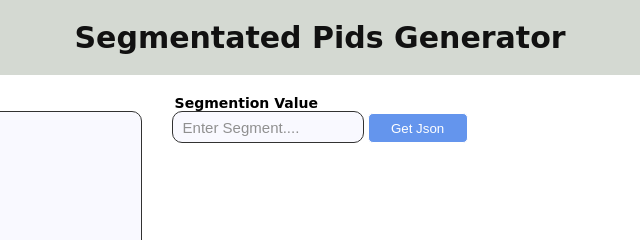
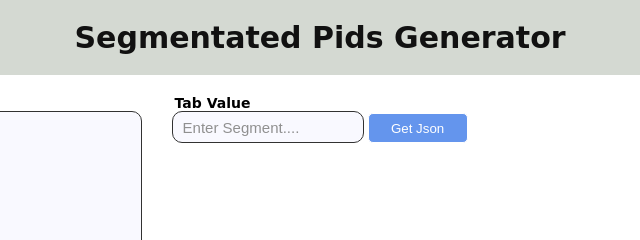
Before and after one commit to zafershekh/webcom-dashboard, a plain HTML site: page segment-pid.html in a window 1280 px wide. Shown: the top 240 px of the page, 320-960 px from the left. Drawn offline with nearby package versions, Linux system fonts and the light colour scheme.

Commit message:
Update segment-pid.html

```diff
--- a/segment-pid.html
+++ b/segment-pid.html
@@ -36,7 +36,7 @@
 					placeholder="Enter Pids...."></textarea>
 			</div>
 			<div class="main_contener">
-				<span class="textbox_title">Segmention Value</span>
+				<span class="textbox_title">Tab Value</span>
 				<input type="text" id="segmentvalue" style="font-size:15px;" class="textbox_design"
 					placeholder="Enter Segment....">
 				<input type="button" id="btn" class="designbtn" value="Get Json">
```
